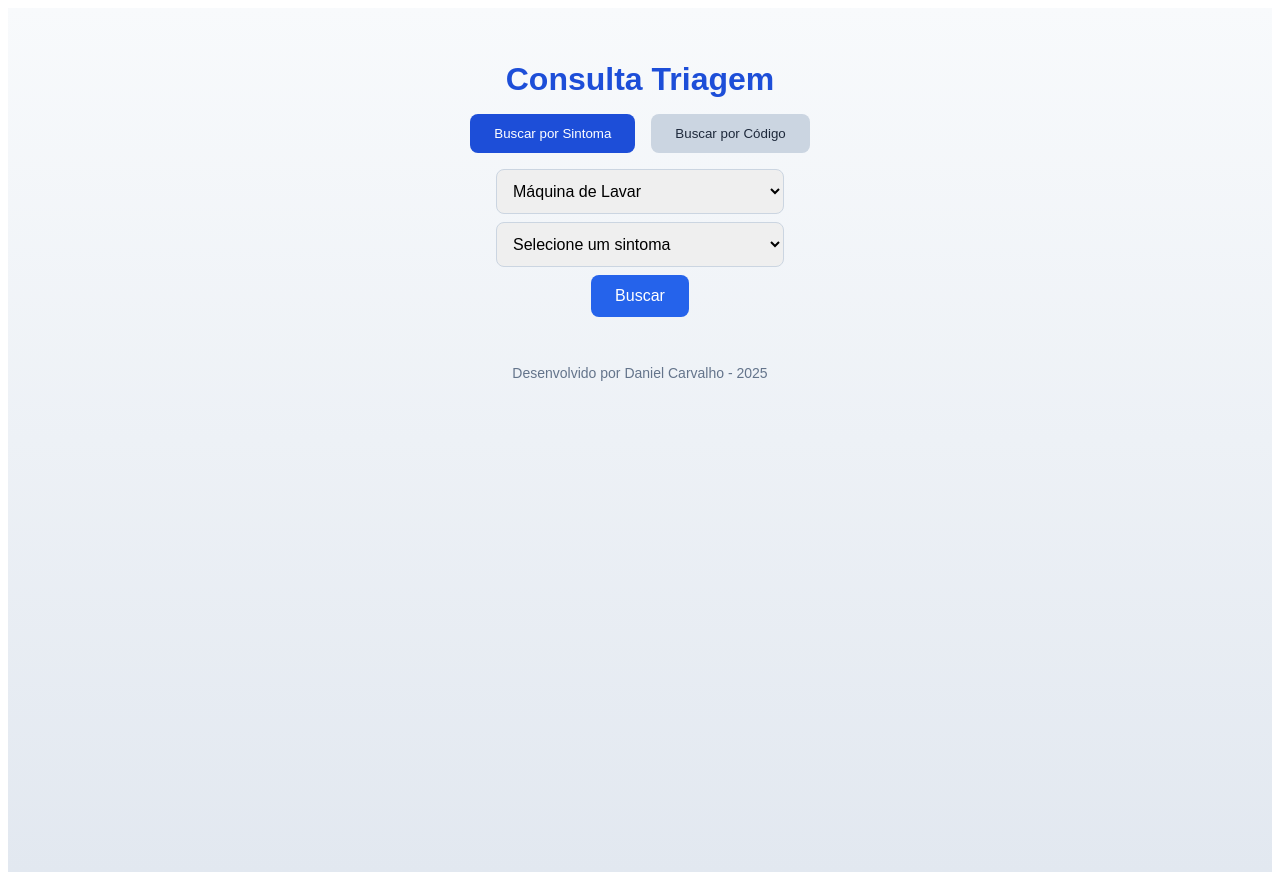
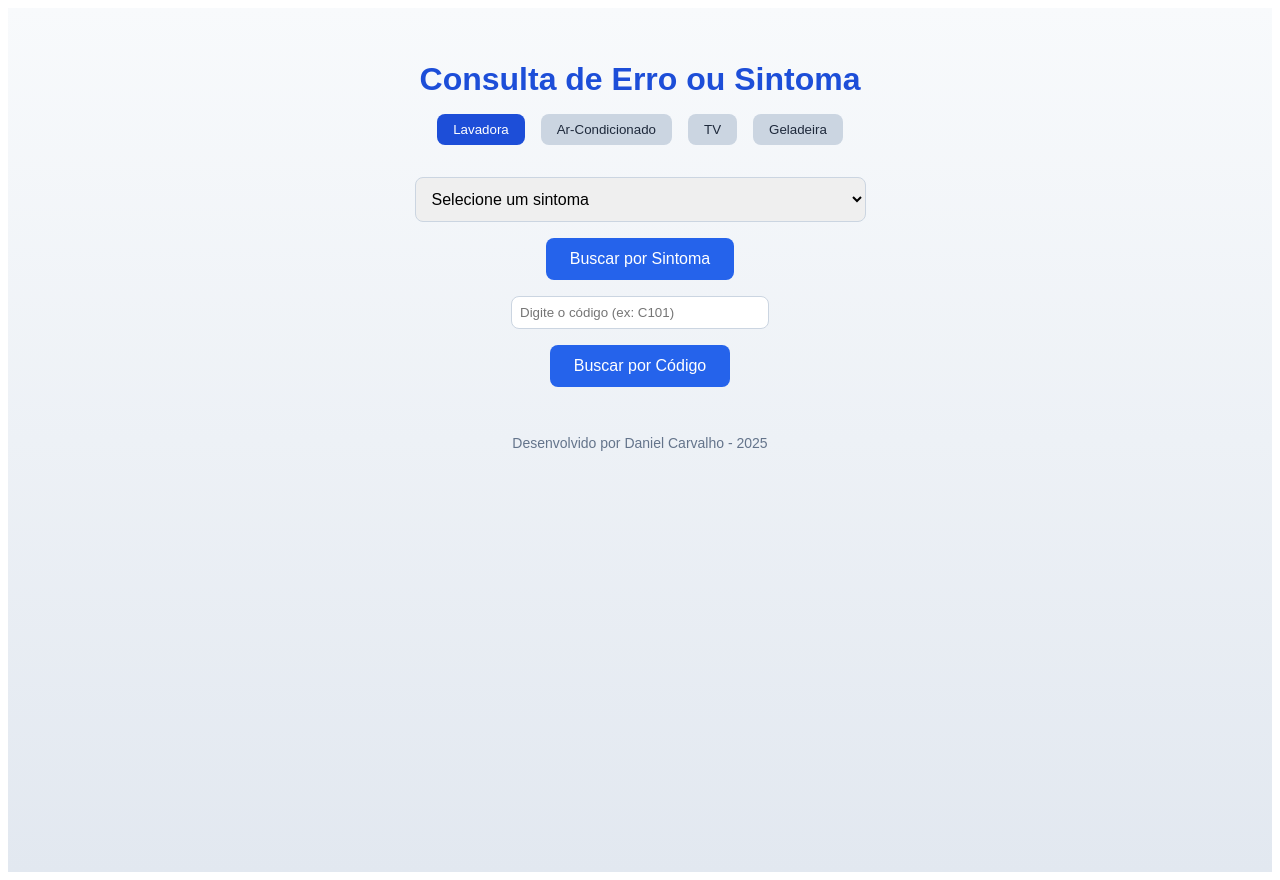
Before and after one commit to polarisid/Erros_online, a React (Vite) app: page / in a window 1280 px wide. Built offline with nearby package versions, Linux system fonts and the light colour scheme.

Commit message:
SIntomas

```diff
--- a/src/App.jsx
+++ b/src/App.jsx
@@ -1,7 +1,15 @@
 import React, { useState, useEffect } from "react";
-import styled from "styled-components";
+import styled, { keyframes, css } from "styled-components";
 import sintomas from "./sintomas.json";
 import erros from "./erros.json";
+import painelGeladeira from "./painel_geladeira.png";
+import sintomasGeladeira from "./erros_geladeira.json";
+
+const piscar = keyframes`
+  0% { opacity: 1; }
+  50% { opacity: 0.3; }
+  100% { opacity: 1; }
+`;
 
 const Container = styled.div`
   min-height: 100vh;
@@ -21,40 +29,50 @@ const Title = styled.h1`
   color: #1d4ed8;
 `;
 
-const TabContainer = styled.div`
+const Tabs = styled.div`
   display: flex;
   gap: 1rem;
-  margin-bottom: 1rem;
+  margin-bottom: 2rem;
 `;
 
 const Tab = styled.button`
-  padding: 0.75rem 1.5rem;
-  background-color: ${(props) => (props.active ? "#1d4ed8" : "#cbd5e1")};
-  color: ${(props) => (props.active ? "white" : "#1e293b")};
+  padding: 0.5rem 1rem;
+  background-color: ${(props) => (props.$active ? "#1d4ed8" : "#cbd5e1")};
+  color: ${(props) => (props.$active ? "white" : "#1e293b")};
   border: none;
   border-radius: 0.5rem;
   font-weight: 500;
   cursor: pointer;
 `;
 
-const Select = styled.select`
-  border: 1px solid #cbd5e1;
-  padding: 0.75rem;
-  border-radius: 0.5rem;
-  margin-bottom: 0.5rem;
-  font-size: 1rem;
-  width: 18rem;
+
+const ImageWrapper = styled.div`
+  position: relative;
+  background-image: url(${painelGeladeira});
+  background-size: contain;
+  background-repeat: no-repeat;
+  background-position: center;
+  width: 320px;
+  height: 500px;
+  margin-bottom: 1.5rem;
 `;
 
-const Input = styled.input`
-  border: 1px solid #cbd5e1;
-  padding: 0.75rem;
-  border-radius: 0.5rem;
-  width: 16rem;
-  text-align: center;
-  margin-bottom: 0.5rem;
-  font-size: 1rem;
+const IconButton = styled.button`
+  position: absolute;
+  background: ${(props) => (props.selected ? "#1d4ed8" : "rgba(59, 130, 246, 0.5)")};
+  border: 2px solid white;
+  border-radius: 50%;
+  width: 30px;
+  height: 30px;
+  cursor: pointer;
+  transform: translate(-50%, -50%);
+  ${(props) =>
+    props.selected &&
+    css`
+      animation: ${piscar} 1s infinite;
+    `}
 `;
+
 
 const Button = styled.button`
   background-color: #2563eb;
@@ -103,104 +121,140 @@ const List = styled.ul`
   list-style: disc;
 `;
 
+const Select = styled.select`
+  border: 1px solid #cbd5e1;
+  padding: 0.75rem;
+  border-radius: 0.5rem;
+  font-size: 1rem;
+  margin-bottom: 1rem;
+`;
+
 const Footer = styled.footer`
   margin-top: 2rem;
   font-size: 0.875rem;
   color: #64748b;
 `;
 
+const IconLabel = styled.div`
+  font-size: 0.9rem;
+  color: #1e293b;
+  margin-top: -1rem;
+  margin-bottom: 1.5rem;
+`;
+
 function App() {
-  const [categoria, setCategoria] = useState("lavadora");
-  const [sintomaSelecionado, setSintomaSelecionado] = useState("");
+  const [produto, setProduto] = useState("lavadora");
+  const [resultado, setResultado] = useState(null);
+  const [iconeSelecionado, setIconeSelecionado] = useState("");
   const [codigo, setCodigo] = useState("");
-  const [resultado, setResultado] = useState(null);
-  const [abaAtiva, setAbaAtiva] = useState("sintoma");
-  const [sintomasFiltrados, setSintomasFiltrados] = useState([]);
+  const [sintoma, setSintoma] = useState("");
 
-  useEffect(() => {
-    const filtrados = Object.entries(sintomas)
-      .filter(([_, value]) => value.tipo === categoria)
-      .map(([chave]) => chave);
-    setSintomasFiltrados(filtrados);
-    setSintomaSelecionado("");
-    setResultado(null);
-  }, [categoria]);
+  const iconesGeladeira = [
+    { id: "wifi", top: 160, left: 115, label: "Conectividade Wi-Fi" },
+    { id: "gota", top: 160, left: 215, label: "Função Power Cool / Gelo" },
+    { id: "folha", top: 205, left: 115, label: "Modo Econômico / Eco" },
+    { id: "copo", top: 205, left: 220, label: "Dispensador de Água" },
+    { id: "1c", top: 160, left: 165, label: "Temperatura 1°C" },
+    { id: "2c", top: 205, left: 165, label: "Temperatura 2°C" },
+    { id: "3c", top: 250, left: 165, label: "Temperatura 3°C" },
+    { id: "4c", top: 295, left: 165, label: "Temperatura 4°C" },
+    { id: "7c", top: 340, left: 165, label: "Temperatura 7°C" }
+  ];
+
+  const sintomasFiltrados = Object.entries(sintomas)
+    .filter(([_, val]) => val.tipo === produto)
+    .map(([key]) => key);
+
+    const buscarPorIcone = (id) => {
+      const dado = sintomasGeladeira[id];
+      if (!dado) {
+        alert("Nenhum dado encontrado para esse ícone.");
+        return;
+      }
+      setResultado(dado);
+    };
+
 
   const buscarPorSintoma = () => {
-    const dados = sintomas[sintomaSelecionado];
-    setResultado(dados || null);
+    const dado = sintomas[sintoma];
+    setResultado(dado || null);
   };
 
   const buscarPorCodigo = () => {
-    const dados = erros[codigo.toUpperCase()];
-    setResultado(dados || null);
+    const dado = erros[codigo.toUpperCase()];
+    setResultado(dado || null);
   };
+
+  const labelAtual = iconesGeladeira.find((i) => i.id === iconeSelecionado)?.label;
 
   return (
     <Container>
-      <Title>Consulta Triagem</Title>
+      <Title>Consulta de Erro ou Sintoma</Title>
 
-      <TabContainer>
-        <Tab active={abaAtiva === "sintoma"} onClick={() => setAbaAtiva("sintoma")}>Buscar por Sintoma</Tab>
-        <Tab active={abaAtiva === "codigo"} onClick={() => setAbaAtiva("codigo")}>Buscar por Código</Tab>
-      </TabContainer>
+      <Tabs>
+      <Tab $active={produto === "lavadora"} onClick={() => setProduto("lavadora")}>Lavadora</Tab>
+<Tab $active={produto === "ar"} onClick={() => setProduto("ar")}>Ar-Condicionado</Tab>
+<Tab $active={produto === "tv"} onClick={() => setProduto("tv")}>TV</Tab>
+<Tab $active={produto === "geladeira"} onClick={() => setProduto("geladeira")}>Geladeira</Tab>
 
-      {abaAtiva === "sintoma" && (
+      </Tabs>
+
+      {produto === "geladeira" ? (
         <>
-          <Select value={categoria} onChange={(e) => setCategoria(e.target.value)}>
-            <option value="lavadora">Máquina de Lavar</option>
-            <option value="ar">Ar-Condicionado</option>
-          </Select>
+          <ImageWrapper>
+          {iconesGeladeira.map((icon) => (
+  <IconButton
+    key={icon.id}
+    selected={iconeSelecionado === icon.id}
+    style={{ top: icon.top, left: icon.left }}
+    onClick={() => {
+      setIconeSelecionado(icon.id);
+      buscarPorIcone(icon.id);
+    }}
+  />
+))}
+          </ImageWrapper>
+          {iconeSelecionado && <IconLabel>Ícone selecionado: {labelAtual}</IconLabel>}
 
-          <Select
-            value={sintomaSelecionado}
-            onChange={(e) => setSintomaSelecionado(e.target.value)}
-          >
+        </>
+      ) : (
+        <>
+          <Select value={sintoma} onChange={(e) => setSintoma(e.target.value)}>
             <option value="">Selecione um sintoma</option>
-            {sintomasFiltrados.map((sintoma, idx) => (
-              <option key={idx} value={sintoma}>
-                {sintoma}
-              </option>
+            {sintomasFiltrados.map((s, i) => (
+              <option key={i} value={s}>{s}</option>
             ))}
           </Select>
 
-          <Button onClick={buscarPorSintoma}>Buscar</Button>
-        </>
-      )}
+          <Button onClick={buscarPorSintoma}>Buscar por Sintoma</Button>
 
-      {abaAtiva === "codigo" && (
-        <>
-          <Input
+          <input
             type="text"
             value={codigo}
             onChange={(e) => setCodigo(e.target.value)}
             placeholder="Digite o código (ex: C101)"
+            style={{ padding: "0.5rem", marginBottom: "1rem", borderRadius: "0.5rem", border: "1px solid #cbd5e1", width: "240px" }}
           />
-          <Button onClick={buscarPorCodigo}>Buscar</Button>
+
+          <Button onClick={buscarPorCodigo}>Buscar por Código</Button>
         </>
       )}
 
-      {resultado && (
+      {resultado && resultado.peças && resultado.causas && (
         <ResultBox>
-          {abaAtiva === "sintoma" && (
-            <Section>
-              <Label>Sintoma:</Label>
-              <Content>{sintomaSelecionado}</Content>
-            </Section>
-          )}
           <Section>
             <Label>Peças sugeridas:</Label>
             <List>
-              {resultado.peças.map((item, idx) => (
-                <li key={idx}>{item}</li>
+              {resultado.peças.map((p, i) => (
+                <li key={i}>{p}</li>
               ))}
             </List>
           </Section>
           <Section>
             <Label>Causas:</Label>
             <List>
-              {resultado.causas.map((causa, idx) => (
-                <li key={idx}>{causa}</li>
+              {resultado.causas.map((c, i) => (
+                <li key={i}>{c}</li>
               ))}
             </List>
           </Section>
--- /dev/null
+++ b/src/erros_geladeira.json
@@ -0,0 +1,120 @@
+{
+    "wifi": {
+        "tipo": "geladeira",
+        "sintoma": "Conectividade Wi-Fi piscando",
+        "peças": [
+            "Placa principal",
+            "Módulo de Wi-Fi"
+        ],
+        "causas": [
+            "Erro na configuração de rede",
+            "Falha de comunicação do módulo"
+        ],
+        "observações": "Verifique se a geladeira está próxima do roteador e tente reconectar ao SmartThings."
+    },
+    "gota": {
+        "tipo": "geladeira",
+        "sintoma": "Geladeira não gela em nenhum compartimento",
+        "peças": [
+            "Placa inverter",
+            "Compressor",
+            "Placa main"
+        ],
+        "causas": [
+            "Compressor com defeito",
+            "Falha na placa inverter"
+        ],
+        "observações": "Necessária possivel reoperação no produto com troca de compressor"
+    },
+    "folha": {
+        "tipo": "geladeira",
+        "sintoma": "Modo Econômico piscando",
+        "peças": [
+            "Sensor de porta",
+            "Placa principal"
+        ],
+        "causas": [
+            "Porta aberta por muito tempo",
+            "Falha no sensor de porta"
+        ],
+        "observações": "Verifique o fechamento correto da porta e funcionalidade do sensor."
+    },
+    "copo": {
+        "tipo": "geladeira",
+        "sintoma": "Dispensador de água piscando",
+        "peças": [
+            "Motor da bomba de água",
+            "Sensor de nível"
+        ],
+        "causas": [
+            "Reservatório vazio",
+            "Filtro entupido"
+        ],
+        "observações": "Verifique o reservatório e limpe o sistema de filtragem."
+    },
+    "1c": {
+        "tipo": "geladeira",
+        "sintoma": "Indicador de 1°C piscando",
+        "peças": [
+            "Sensor de temperatura",
+            "Placa principal"
+        ],
+        "causas": [
+            "Temperatura não atinge valor esperado",
+            "Erro no sensor"
+        ],
+        "observações": "Medição pode estar incorreta. Testar sensor de temperatura."
+    },
+    "2c": {
+        "tipo": "geladeira",
+        "sintoma": "Indicador de 2°C piscando",
+        "peças": [
+            "Sensor de temperatura",
+            "Placa principal"
+        ],
+        "causas": [
+            "Refrigeração lenta",
+            "Ambiente externo muito quente"
+        ],
+        "observações": "Verifique o sensor e isolação do produto."
+    },
+    "3c": {
+        "tipo": "geladeira",
+        "sintoma": "Indicador de 3°C piscando",
+        "peças": [
+            "Sensor de temperatura",
+            "Placa de controle"
+        ],
+        "causas": [
+            "Flutuação de energia",
+            "Problemas na refrigeração"
+        ],
+        "observações": "Verificar estabilização da energia e funcionamento do compressor."
+    },
+    "4c": {
+        "tipo": "geladeira",
+        "sintoma": "Indicador de 4°C piscando",
+        "peças": [
+            "Sensor de temperatura",
+            "Compressor"
+        ],
+        "causas": [
+            "Instalação recente",
+            "Sistema ainda estabilizando"
+        ],
+        "observações": "Aguarde até 24h após instalação. Se persistir, testar componentes."
+    },
+    "7c": {
+        "tipo": "geladeira",
+        "sintoma": "Indicador de 7°C piscando",
+        "peças": [
+            "Sensor de temperatura",
+            "Placa eletrônica"
+        ],
+        "causas": [
+            "Refrigeração ineficiente",
+            "Ambiente com alta umidade"
+        ],
+        "observações": "Avaliar se portas estão fechando corretamente e sensor está íntegro."
+    }
+}
```
Also changed, not shown: src/painel_geladeira.png (added).
